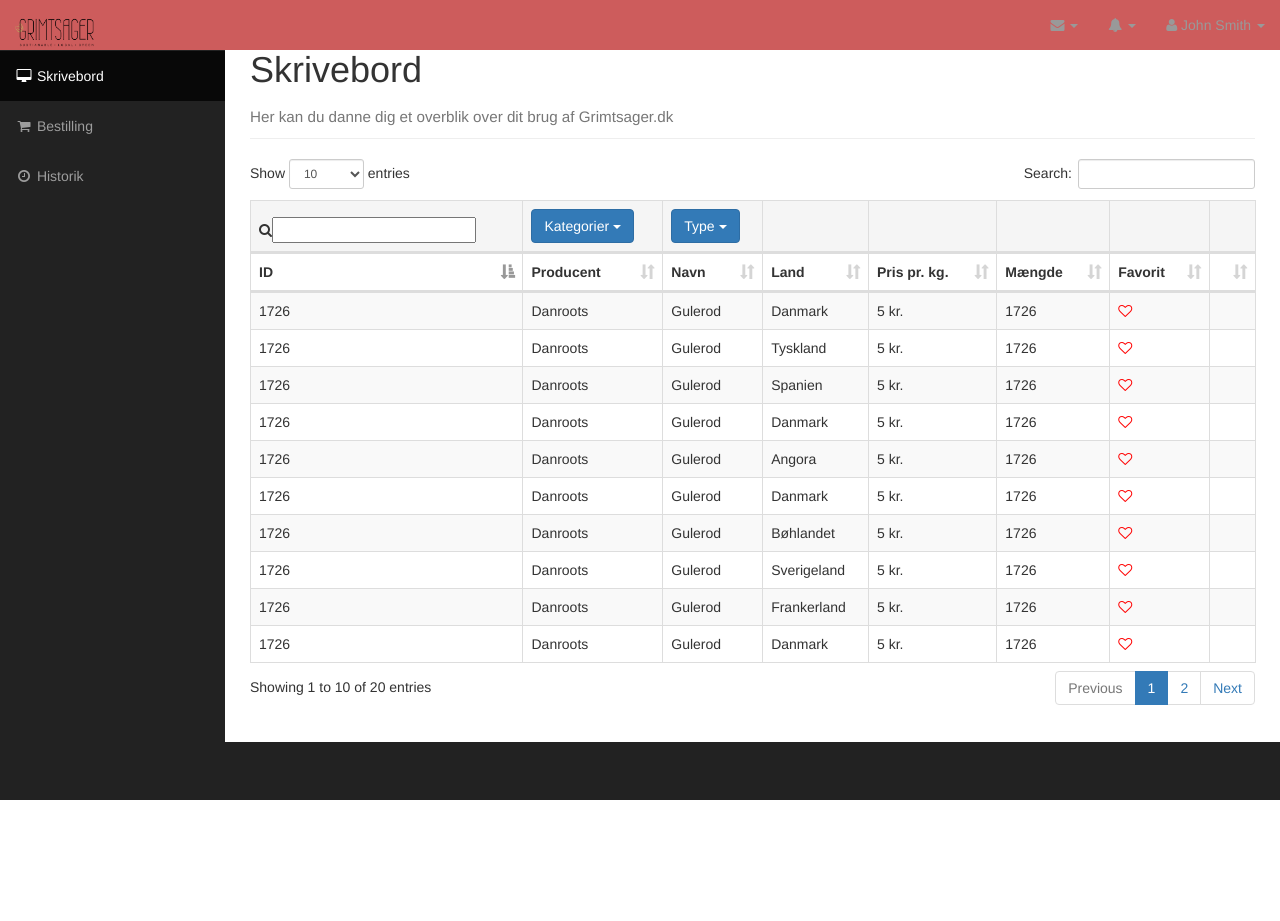
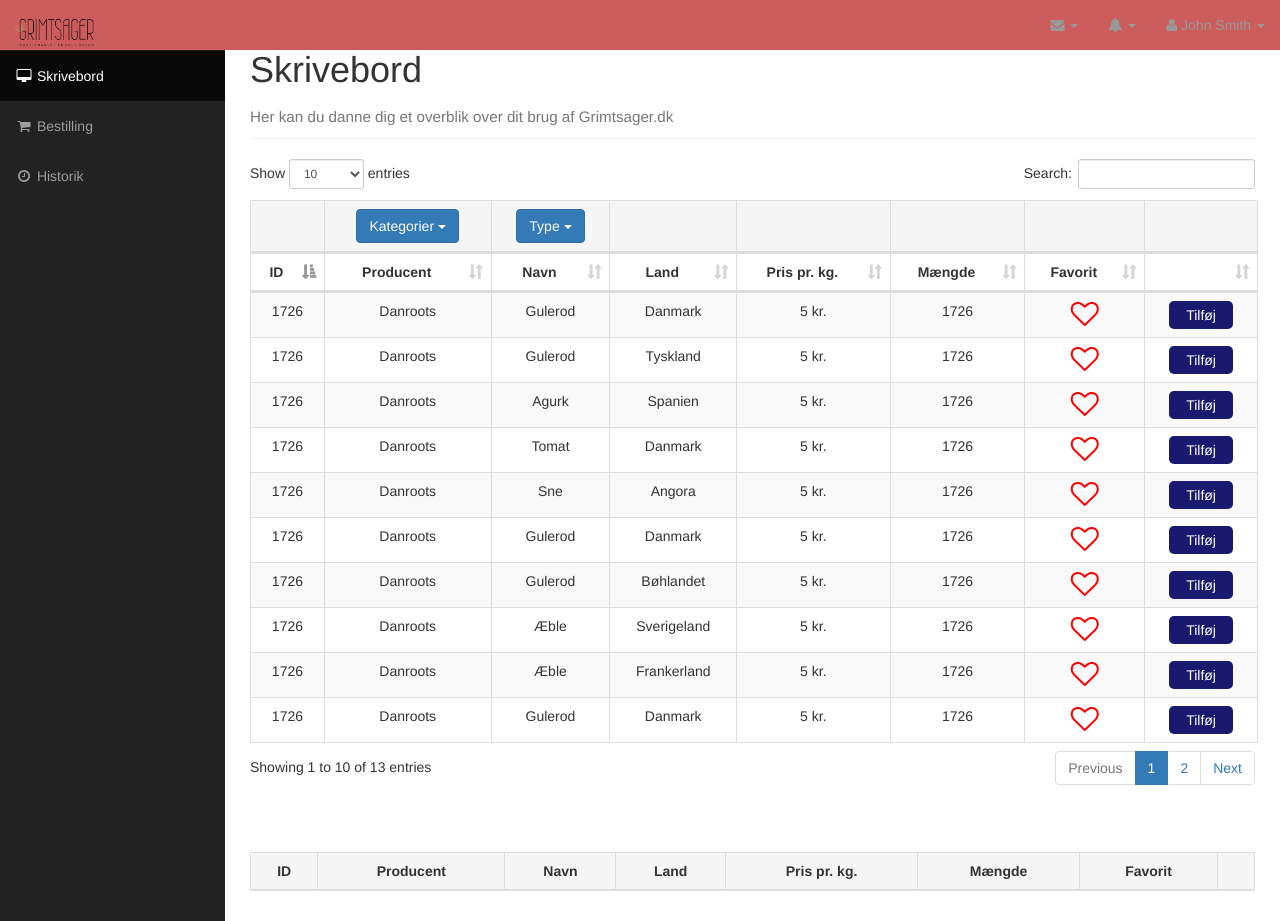
Before and after one commit to Spilleren/Grimtsager, a PHP site: page /Test2/shopsite.html in a window 1280 px wide. Before the commit the page ends 800 px from the top, so only its background shows below. Run offline with PHP 8.4, Linux system fonts and the light colour scheme; grey boxes labelled with a size stand in for pictures from a placeholder-image service; lists and menus that the app fills with data are empty; some libraries are stand-ins or nearby versions.

Commit message:
shopsite jqeury
Fokus på tabel

```diff
--- a/Test2/css/custom.css
+++ b/Test2/css/custom.css
@@ -220,7 +220,7 @@ input[type=number]::-webkit-inner-spin-button,
 }
 
 .heart {
-	font-size:25px;
+	font-size:5px;
 	color:red;
 }
 
@@ -435,9 +435,6 @@ input[type=number]::-webkit-inner-spin-button,
 }
 
 .table-shopsite {
-	widows: 100%;
-	font-size: 20px;
-	border-spacing: 15px;
 	text-align: center;
 
 }
@@ -445,3 +442,24 @@ input[type=number]::-webkit-inner-spin-button,
 	text-align: center;
 
 }
+
+.addme {
+	border-radius: 5px;
+	border: none;
+	background-color: midnightblue;
+	color:white;
+	padding: 4px 17px 4px 17px;
+}
+.addme:hover {
+	background-color: dodgerblue;
+	color:white;
+}
+
+.added {
+	border-radius: 5px;
+	border: none;
+	background-color: green;
+	color: white;
+	padding: 4px 17px 4px 17px;
+
+}
--- a/Test2/js/custom_script.js
+++ b/Test2/js/custom_script.js
@@ -73,3 +73,40 @@ $(document).ready(function() {
 $(document).ready(function() {
     $('#products').DataTable();
 } );
+
+
+$('#products').DataTable( {
+    fixedHeader: true
+} );
+
+
+// addme
+
+$('.addme').click(function(){
+		var $this = $(this);
+		$this.toggleClass('addme');
+		if($this.hasClass('addme')){
+			$this.val('Tilføj');
+		} else {
+			$this.val('Tilføjet');
+		}
+	});
+
+$('.addme').click(function(){
+	$(this).toggleClass('added');
+});
+
+
+// Klon produkter
+
+var rows = $('#products tbody tr'),
+    copyTable = $('#products_chosen tbody');
+
+rows.click(function() {
+    var row = $(this),
+        cloneRow = row.clone(),
+        thisIndex = rows.index(row);
+
+    copyTable.append(cloneRow);
+
+});
--- a/Test2/shopsite.html
+++ b/Test2/shopsite.html
@@ -199,10 +199,10 @@
                     </div>
                 </div>
                 	<div class="table">
-                		<table id="products" class="table table-bordered table-striped display" cellspacing="0">
+                		<table id="products" class="table table-bordered table-striped table-shopsite display" cellspacing="0">
                 			<thead>
                 			    <tr class="active">
-                			    <th><i class="fa fa-search"></i><input type="text" id="search" value></th>
+                			    <th></th>
                 			    <th><div class="dropdown" >
                 			    	<button class="btn btn-primary dropdown-toggle" type="button" data-toggle="dropdown">Kategorier
                 			    		<span class="caret"></span></button>
@@ -246,8 +246,8 @@
                					<td>Danmark</td>
                					<td>5 kr.</td>
                					<td>1726</td>
-               					<td><i class="heart fa fa-heart-o"></i></td>
-               					<td></td>
+               					<td><i class="heart fa fa-heart-o fa-2x"></i></td>
+               					<td><input type="button" class="addme" Value="Tilføj"></input></td>
                				</tr>
                				<tr>
                					<td>1726</td>
@@ -256,18 +256,38 @@
                					<td>Tyskland</td>
                					<td>5 kr.</td>
                					<td>1726</td>
-               					<td><i class="heart fa fa-heart-o"></i></td>
-               					<td></td>
+               					<td><i class="heart fa fa-heart-o fa-2x"></i></td>
+               					<td><input type="button" class="addme" Value="Tilføj"></input></td>
                				</tr>
                				<tr>
                					<td>1726</td>
                					<td>Danroots</td>
-               					<td>Gulerod</td>
+               					<td>Agurk</td>
                					<td>Spanien</td>
                					<td>5 kr.</td>
                					<td>1726</td>
-               					<td><i class="heart fa fa-heart-o"></i></td>
-               					<td></td>
+               					<td><i class="heart fa fa-heart-o fa-2x"></i></td>
+               					<td><input type="button" class="addme" Value="Tilføj"></input></td>
+               				</tr>
+               				<tr>
+               					<td>1726</td>
+               					<td>Danroots</td>
+               					<td>Tomat</td>
+               					<td>Danmark</td>
+               					<td>5 kr.</td>
+               					<td>1726</td>
+               					<td><i class="heart fa fa-heart-o fa-2x"></i></td>
+               					<td><input type="button" class="addme" Value="Tilføj"></input></td>
+               				</tr>
+               				<tr>
+               					<td>1726</td>
+               					<td>Danroots</td>
+               					<td>Sne</td>
+               					<td>Angora</td>
+               					<td>5 kr.</td>
+               					<td>1726</td>
+               					<td><i class="heart fa fa-heart-o fa-2x"></i></td>
+               					<td><input type="button" class="addme" Value="Tilføj"></input></td>
                				</tr>
                				<tr>
                					<td>1726</td>
@@ -276,18 +296,38 @@
                					<td>Danmark</td>
                					<td>5 kr.</td>
                					<td>1726</td>
-               					<td><i class="heart fa fa-heart-o"></i></td>
-               					<td></td>
+               					<td><i class="heart fa fa-heart-o fa-2x"></i></td>
+               					<td><input type="button" class="addme" Value="Tilføj"></input></td>
                				</tr>
                				<tr>
                					<td>1726</td>
                					<td>Danroots</td>
                					<td>Gulerod</td>
-               					<td>Angora</td>
+               					<td>Bøhlandet</td>
                					<td>5 kr.</td>
                					<td>1726</td>
-               					<td><i class="heart fa fa-heart-o"></i></td>
-               					<td></td>
+               					<td><i class="heart fa fa-heart-o fa-2x"></i></td>
+               					<td><input type="button" class="addme" Value="Tilføj"></input></td>
+               				</tr>
+               				<tr>
+               					<td>1726</td>
+               					<td>Danroots</td>
+               					<td>Æble</td>
+               					<td>Sverigeland</td>
+               					<td>5 kr.</td>
+               					<td>1726</td>
+               					<td><i class="heart fa fa-heart-o fa-2x"></i></td>
+               					<td><input type="button" class="addme" Value="Tilføj"></input></td>
+               				</tr>
+               				<tr>
+               					<td>1726</td>
+               					<td>Danroots</td>
+               					<td>Æble</td>
+               					<td>Frankerland</td>
+               					<td>5 kr.</td>
+               					<td>1726</td>
+               					<td><i class="heart fa fa-heart-o fa-2x"></i></td>
+               					<td><input type="button" class="addme" Value="Tilføj"></input></td>
                				</tr>
                				<tr>
                					<td>1726</td>
@@ -296,38 +336,8 @@
                					<td>Danmark</td>
                					<td>5 kr.</td>
                					<td>1726</td>
-               					<td><i class="heart fa fa-heart-o"></i></td>
-               					<td></td>
-               				</tr>
-               				<tr>
-               					<td>1726</td>
-               					<td>Danroots</td>
-               					<td>Gulerod</td>
-               					<td>Bøhlandet</td>
-               					<td>5 kr.</td>
-               					<td>1726</td>
-               					<td><i class="heart fa fa-heart-o"></i></td>
-               					<td></td>
-               				</tr>
-               				<tr>
-               					<td>1726</td>
-               					<td>Danroots</td>
-               					<td>Gulerod</td>
-               					<td>Sverigeland</td>
-               					<td>5 kr.</td>
-               					<td>1726</td>
-               					<td><i class="heart fa fa-heart-o"></i></td>
-               					<td></td>
-               				</tr>
-               				<tr>
-               					<td>1726</td>
-               					<td>Danroots</td>
-               					<td>Gulerod</td>
-               					<td>Frankerland</td>
-               					<td>5 kr.</td>
-               					<td>1726</td>
-               					<td><i class="heart fa fa-heart-o"></i></td>
-               					<td></td>
+               					<td><i class="heart fa fa-heart-o fa-2x"></i></td>
+               					<td><button class=" addme" type="button">Tilføj</button></td>
                				</tr>
                				<tr>
                					<td>1726</td>
@@ -336,8 +346,8 @@
                					<td>Danmark</td>
                					<td>5 kr.</td>
                					<td>1726</td>
-               					<td><i class="heart fa fa-heart-o"></i></td>
-               					<td></td>
+               					<td><i class="heart fa fa-heart-o fa-2x"></i></td>
+               					<td><input type="button" class="addme" Value="Tilføj"></input></td>
                				</tr>
                				<tr>
                					<td>1726</td>
@@ -346,8 +356,8 @@
                					<td>Danmark</td>
                					<td>5 kr.</td>
                					<td>1726</td>
-               					<td><i class="heart fa fa-heart-o"></i></td>
-               					<td></td>
+               					<td><i class="heart fa fa-heart-o fa-2x"></i></td>
+               					<td><button class=" addme" type="button">Tilføj</button></td>
                				</tr>
                				<tr>
                					<td>1726</td>
@@ -356,92 +366,34 @@
                					<td>Danmark</td>
                					<td>5 kr.</td>
                					<td>1726</td>
-               					<td><i class="heart fa fa-heart-o"></i></td>
-               					<td></td>
-               				</tr>
-               				<tr>
-               					<td>1726</td>
-               					<td>Danroots</td>
-               					<td>Gulerod</td>
-               					<td>Danmark</td>
-               					<td>5 kr.</td>
-               					<td>1726</td>
-               					<td><i class="heart fa fa-heart-o"></i></td>
-               					<td></td>
-               				</tr>
-               				<tr>
-               					<td>1726</td>
-               					<td>Danroots</td>
-               					<td>Gulerod</td>
-               					<td>Danmark</td>
-               					<td>5 kr.</td>
-               					<td>1726</td>
-               					<td><i class="heart fa fa-heart-o"></i></td>
-               					<td></td>
-               				</tr>
-               				<tr>
-               					<td>1726</td>
-               					<td>Danroots</td>
-               					<td>Gulerod</td>
-               					<td>Danmark</td>
-               					<td>5 kr.</td>
-               					<td>1726</td>
-               					<td><i class="heart fa fa-heart-o"></i></td>
-               					<td></td>
-               				</tr>
-               				<tr>
-               					<td>1726</td>
-               					<td>Danroots</td>
-               					<td>Gulerod</td>
-               					<td>Danmark</td>
-               					<td>5 kr.</td>
-               					<td>1726</td>
-               					<td><i class="heart fa fa-heart-o"></i></td>
-               					<td></td>
-               				</tr>
-               				<tr>
-               					<td>1726</td>
-               					<td>Danroots</td>
-               					<td>Gulerod</td>
-               					<td>Danmark</td>
-               					<td>5 kr.</td>
-               					<td>1726</td>
-               					<td><i class="heart fa fa-heart-o"></i></td>
-               					<td></td>
-               				</tr>
-               				<tr>
-               					<td>1726</td>
-               					<td>Danroots</td>
-               					<td>Gulerod</td>
-               					<td>Danmark</td>
-               					<td>5 kr.</td>
-               					<td>1726</td>
-               					<td><i class="heart fa fa-heart-o"></i></td>
-               					<td></td>
-               				</tr>
-               				<tr>
-               					<td>1726</td>
-               					<td>Danroots</td>
-               					<td>Gulerod</td>
-               					<td>Danmark</td>
-               					<td>5 kr.</td>
-               					<td>1726</td>
-               					<td><i class="heart fa fa-heart-o"></i></td>
-               					<td></td>
-               				</tr>
-               				<tr>
-               					<td>1726</td>
-               					<td>Danroots</td>
-               					<td>Gulerod</td>
-               					<td>Danmark</td>
-               					<td>5 kr.</td>
-               					<td>1726</td>
-               					<td><i class="heart fa fa-heart-o"></i></td>
-               					<td></td>
-               				</tr>
+               					<td><i class="heart fa fa-heart-o fa-2x"></i></td>
+               					<td><button class=" addme" type="button">Tilføj</button></td>
+							</tr>
+
 
                 		</table>
 
+                		<br> <br> <br>
+
+
+
+                		<div class="table">
+                		<table id="products_chosen" class="table table-bordered table-striped table-shopsite display" cellspacing="0">
+                			<thead>
+								<tr class="active">
+									<th>ID</th>
+									<th>Producent</th>
+									<th>Navn</th>
+									<th>Land</th>
+									<th>Pris pr. kg.</th>
+									<th>Mængde</th>
+									<th>Favorit</th>
+									<th></th>
+								</tr>
+							</thead>
+               				<tr>
+               				</tr>
+						</table>
 
 
 
```
